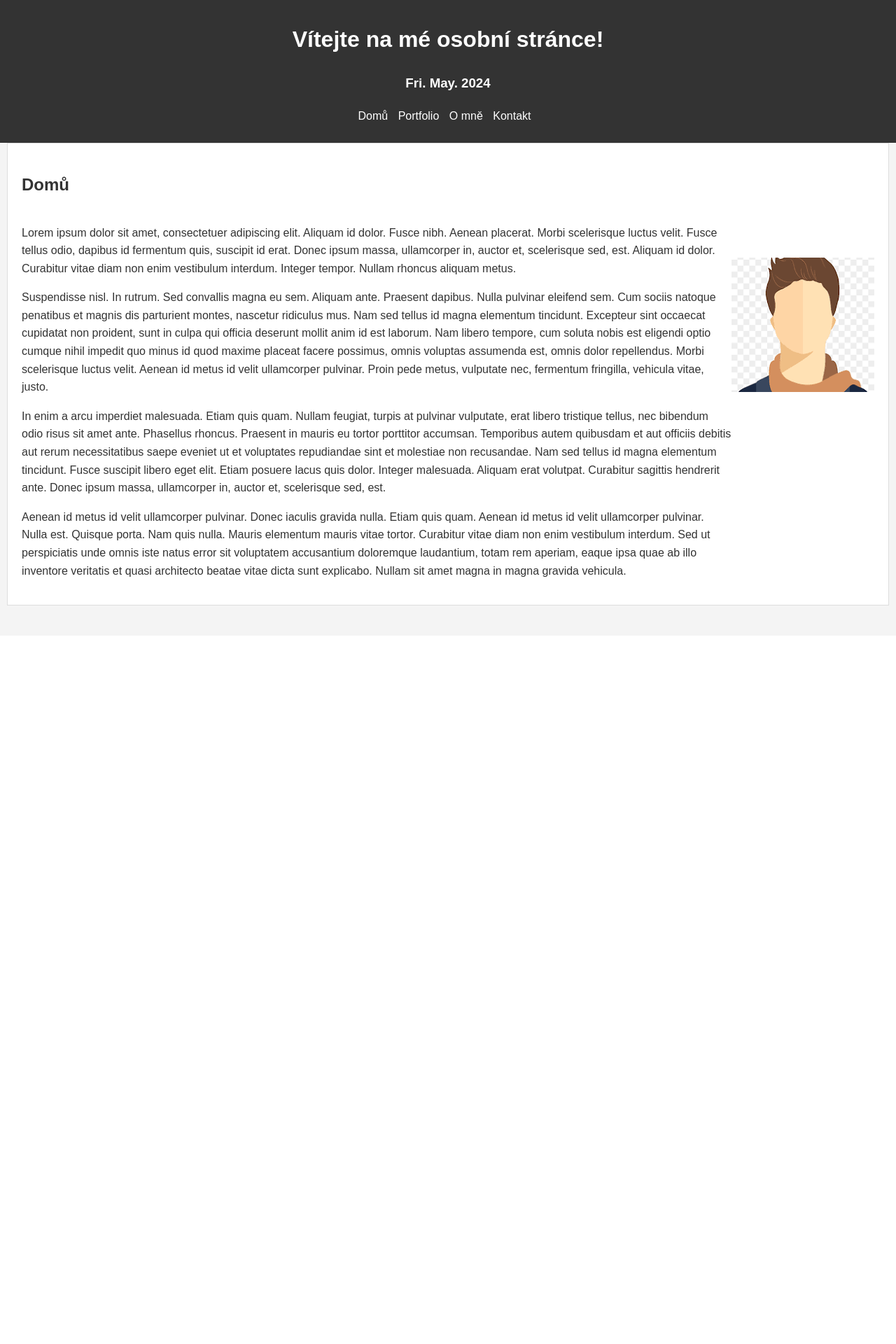
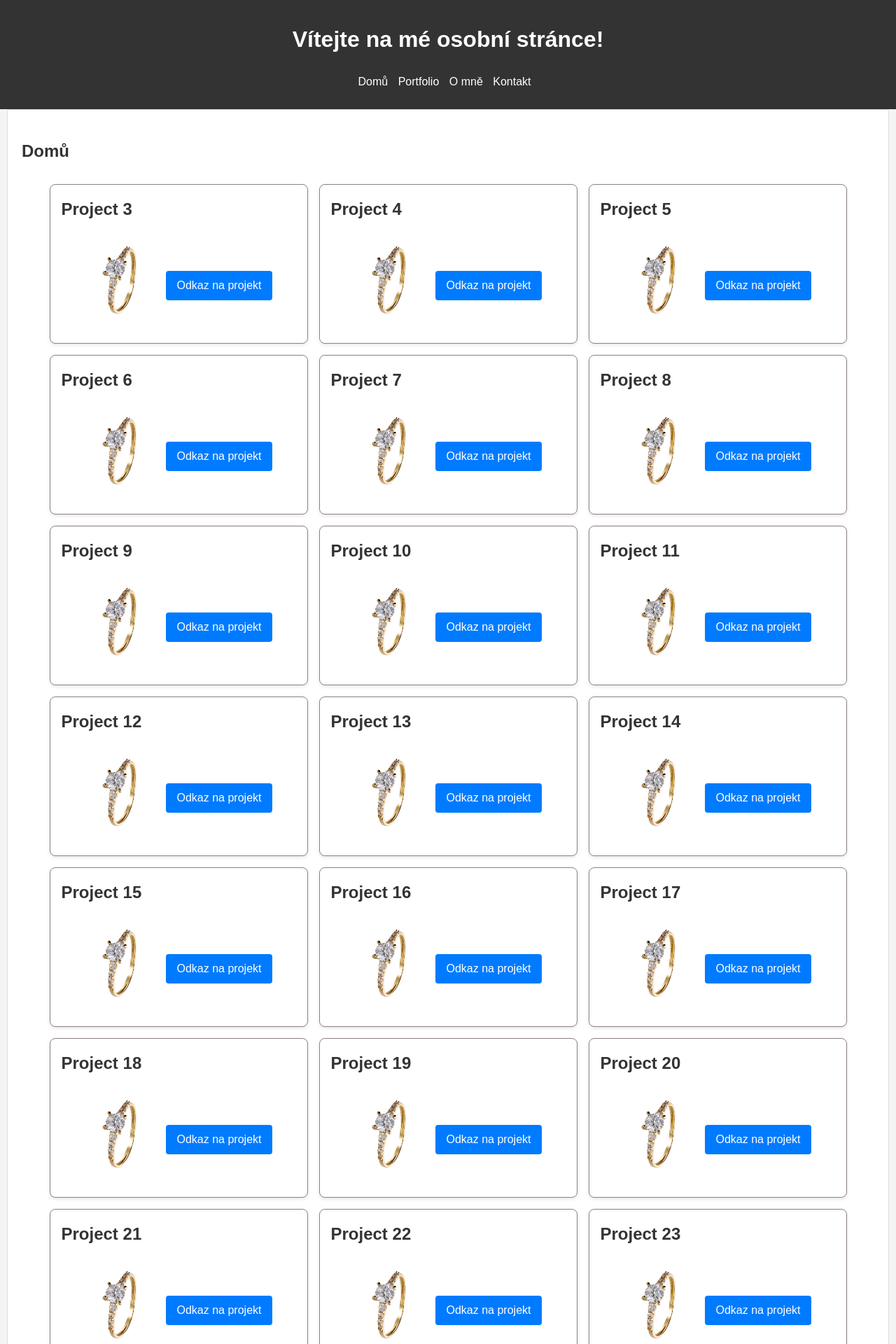
Before and after one commit to Fisa06/web-django, a Django app: page / in a window 1280 px wide. Shown: the top 1920 px of the page at 70% size. Before the commit the page ends 865 px from the top, so only its background shows below. Run offline with Django 5.2, Linux system fonts and the light colour scheme; data comes from the database, SQL or seed files in the repository; data that the repository does not hold is empty.

```diff
--- a/osobni_stranka/urls.py
+++ b/osobni_stranka/urls.py
@@ -15,12 +15,14 @@ Including another URLconf
     2. Add a URL to urlpatterns:  path('blog/', include('blog.urls'))
 """
 from django.contrib import admin
-from django.urls import path
+from django.urls import path, include
 
 from osobni_stranka.views import HomePageView, AboutPageView
 
 urlpatterns = [
     path('admin/', admin.site.urls),
     path('', HomePageView.as_view(), name='home'),
-    path('about/', AboutPageView.as_view(), name='about'),
+    path('o-me/', AboutPageView.as_view(), name='about'),
+    path('projekty/', include('portfolio.urls')),
+    path('markdownx/', include('markdownx.urls')),
 ]
--- a/osobni_stranka/views.py
+++ b/osobni_stranka/views.py
@@ -1,6 +1,10 @@
 from datetime import datetime
 
+from django.db.models import Q
 from django.views.generic import TemplateView
+
+from portfolio.models import Project
+
 
 class BasePageView(TemplateView):
     def get_context_data(self, **kwargs):
@@ -11,6 +15,12 @@ class BasePageView(TemplateView):
 class HomePageView(BasePageView):
     template_name = 'home.html'
 
+    def get_context_data(self, **kwargs):
+        context = super().get_context_data(**kwargs)
+        context['projects'] = Project.objects.get_projects_by_year()
+
+        return context
+
 
 class AboutPageView(BasePageView):
     template_name = 'about.html'
--- /dev/null
+++ b/portfolio/managers.py
@@ -0,0 +1,10 @@
+import datetime
+
+from django.db import models
+from django.utils.timezone import now
+
+
+class ProjectManager(models.Manager):
+    def get_projects_by_year(self, year=None):
+        year = year or now().year
+        return self.get_queryset().prefetch_related('tags').filter(created_at__year=year)
--- a/portfolio/models.py
+++ b/portfolio/models.py
@@ -1,4 +1,10 @@
+from colorfield.fields import ColorField
 from django.db import models
+from markdownx.models import MarkdownxField
+from markdownx.utils import markdownify
+
+from portfolio.managers import ProjectManager
+
 
 # Create your models here.
 
@@ -10,14 +16,65 @@ class TypeProject(models.Model):
                             unique=True)
     description = models.TextField(max_length=1000,null=True, blank=True)
 
+    def __str__(self):
+        return f"{self.name}"
+
+    class Meta:
+        verbose_name = 'Typ Projektu'
+        verbose_name_plural = 'Typy Projektu'
+
+class TypeUrl(models.Model):
+    id = models.AutoField(primary_key=True)
+    name = models.CharField(max_length=100,
+                             verbose_name='Name',
+                             unique=True)
+    icon = models.ImageField(upload_to='static/images/icons/', verbose_name='Icon')
+
+    def __str__(self):
+        return f"{self.name}"
+
+    def __repr__(self):
+        return f"{self.name}"
+
+    class Meta:
+        verbose_name = 'Typ URL'
+        verbose_name_plural = 'Typy URL'
+
+
+class TypeTag(models.Model):
+    COLOR_PALETTE = [
+        ("#FFFFFF", "bílá",),
+        ("#000000", "černá",),
+        ("#FF0000", "červená",),
+        ("#00FF00", "zelená",),
+        ("#0000FF", "modrá",),
+        ("#FFFF00", "žlutá",)
+    ]
+    DEFAULT_COLOR = "#FFFFFF"
+
+    id = models.AutoField(primary_key=True)
+    name = models.CharField(max_length=100,
+                            verbose_name='Name',
+                            unique=True)
+    color = ColorField(default=DEFAULT_COLOR,
+                       samples=COLOR_PALETTE)
+
+    class Meta:
+        verbose_name = 'Tag'
+        verbose_name_plural = 'Tagy'
+
+    def __str__(self):
+        return f"{self.name} - {self.color}"
 
 class Project(models.Model):
+
+    objects = ProjectManager()
+
     id = models.AutoField(primary_key=True)
     name = models.CharField(max_length=100,
                             verbose_name='Project Name')
-    description = models.TextField(max_length=1000,
-                                   verbose_name='Project Description',
-                                   blank=True, null=True)
+    description = MarkdownxField(max_length=5000, blank=True, null=True,
+                                 verbose_name='Project Description')
     logo = models.ImageField(upload_to='static/images/',
                              verbose_name='Project Logo')
 
@@ -25,11 +82,22 @@ class Project(models.Model):
                           verbose_name='Project URL',
                           blank=True, null=True)
 
+    type_url = models.ForeignKey('TypeUrl', on_delete=models.RESTRICT,
+                                 related_name='projects', blank=True, null=True)
+
     created_at = models.DateTimeField(auto_now_add=True)
     modified_at = models.DateTimeField(auto_now=True)
 
     type = models.ForeignKey('TypeProject', on_delete=models.RESTRICT,
                              related_name='projects', default=1)
+
+    tags = models.ManyToManyField('TypeTag', related_name='projects', blank=True
+                                  , verbose_name='Tagy')
+
+    @property
+    def get_pretty_description(self):
+        from markdownx.utils import markdownify
+        return markdownify(self.description)
 
 
     class Meta:
--- /dev/null
+++ b/portfolio/urls.py
@@ -0,0 +1,7 @@
+from django.urls import path
+
+from portfolio.views import DetailProjectView
+
+urlpatterns = [
+    path('detail/<int:projekt_id>', DetailProjectView.as_view(), name='detail_project'),
+]
--- a/static/css/base.css
+++ b/static/css/base.css
@@ -44,10 +44,6 @@ footer {
     color: #fff;
 }
 
-.d-flex {
-    display: flex;
-}
-
 .home-text {
   width: 85%;
 }
@@ -56,3 +52,53 @@ footer {
   position: relative;
   top: 4rem;
 }
+.project {
+    border: 1px solid #8e8181;
+    border-radius: 8px;
+    padding: 16px;
+    margin: 16px;
+    box-shadow: 0 2px 5px rgba(0, 0, 0, 0.1);
+    background-color: #fff;
+    min-width: 335px;
+}
+
+.d-flex {
+    display: flex;
+    align-items: center;
+    flex-wrap: wrap;
+    justify-content: center;
+
+}
+
+.d-flex div {
+    margin: 8px;
+}
+
+.project img {
+    max-width: 100px;
+    border-radius: 50%;
+}
+
+.project h3 {
+    margin-top: 0;
+    font-size: 1.5em;
+}
+
+.project p {
+    margin: 0;
+    font-size: 1em;
+}
+
+.project a {
+    display: inline-block;
+    margin-top: 8px;
+    padding: 8px 16px;
+    background-color: #007bff;
+    color: #fff;
+    text-decoration: none;
+    border-radius: 4px;
+}
+
+.project a:hover {
+    background-color: #0056b3;
+}
--- a/templates/base/menu.html
+++ b/templates/base/menu.html
@@ -1,6 +1,5 @@
 <header>
   <h1>Vítejte na mé osobní stránce!</h1>
-    <h3>{{ actual_date|date:"D. M. Y" }}</h3>
   <nav>
     <ul>
       <li><a href="#home">Domů</a></li>
--- a/templates/home.html
+++ b/templates/home.html
@@ -1,93 +1,14 @@
 {% extends "base/base.html" %}
 {% block content %}
-    <section id="home">
-  <h2>Domů</h2>
-  <div class="d-flex">
-    <div class="home-text">
-      <p>Lorem ipsum dolor sit amet, consectetuer adipiscing elit. Aliquam id dolor. Fusce nibh. Aenean placerat. Morbi
-        scelerisque luctus velit. Fusce tellus odio, dapibus id fermentum quis, suscipit id erat. Donec ipsum massa,
-        ullamcorper in, auctor et, scelerisque sed, est. Aliquam id dolor. Curabitur vitae diam non enim vestibulum
-        interdum. Integer tempor. Nullam rhoncus aliquam metus.</p>
-      <p>Suspendisse nisl. In rutrum. Sed convallis magna eu sem. Aliquam ante. Praesent dapibus. Nulla pulvinar
-        eleifend
-        sem. Cum sociis natoque penatibus et magnis dis parturient montes, nascetur ridiculus mus. Nam sed tellus id
-        magna
-        elementum tincidunt. Excepteur sint occaecat cupidatat non proident, sunt in culpa qui officia deserunt mollit
-        anim id est laborum. Nam libero tempore, cum soluta nobis est eligendi optio cumque nihil impedit quo minus id
-        quod maxime placeat facere possimus, omnis voluptas assumenda est, omnis dolor repellendus. Morbi scelerisque
-        luctus velit. Aenean id metus id velit ullamcorper pulvinar. Proin pede metus, vulputate nec, fermentum
-        fringilla,
-        vehicula vitae, justo.</p>
-      <p>In enim a arcu imperdiet malesuada. Etiam quis quam. Nullam feugiat, turpis at pulvinar vulputate, erat libero
-        tristique tellus, nec bibendum odio risus sit amet ante. Phasellus rhoncus. Praesent in mauris eu tortor
-        porttitor
-        accumsan. Temporibus autem quibusdam et aut officiis debitis aut rerum necessitatibus saepe eveniet ut et
-        voluptates repudiandae sint et molestiae non recusandae. Nam sed tellus id magna elementum tincidunt. Fusce
-        suscipit libero eget elit. Etiam posuere lacus quis dolor. Integer malesuada. Aliquam erat volutpat. Curabitur
-        sagittis hendrerit ante. Donec ipsum massa, ullamcorper in, auctor et, scelerisque sed, est.</p>
-      <p>Aenean id metus id velit ullamcorper pulvinar. Donec iaculis gravida nulla. Etiam quis quam. Aenean id metus id
-        velit ullamcorper pulvinar. Nulla est. Quisque porta. Nam quis nulla. Mauris elementum mauris vitae tortor.
-        Curabitur vitae diam non enim vestibulum interdum. Sed ut perspiciatis unde omnis iste natus error sit
-        voluptatem
-        accusantium doloremque laudantium, totam rem aperiam, eaque ipsa quae ab illo inventore veritatis et quasi
-        architecto beatae vitae dicta sunt explicabo. Nullam sit amet magna in magna gravida vehicula.</p>
-    </div>
-    <div class="home-img">
-      <img src="img/avatar.png" alt="Placeholder image">
-    </div>
-  </div>
-</section>
+    <section>
+        <h2>Domů</h2>
+        <div class="d-flex">
+            {% for projekt in projects %}
+                {% include "projekt_card.html" %}
+            {% endfor %}
+        </div>
+    </section>
 {% endblock %}
-
-
-
-
-
-
-<section id="portfolio">
-  <h2>Portfolio</h2>
-  <p>Lorem ipsum dolor sit amet, consectetuer adipiscing elit. Aliquam id dolor. Fusce nibh. Aenean placerat. Morbi
-    scelerisque luctus velit. Fusce tellus odio, dapibus id fermentum quis, suscipit id erat. Donec ipsum massa,
-    ullamcorper in, auctor et, scelerisque sed, est. Aliquam id dolor. Curabitur vitae diam non enim vestibulum
-    interdum. Integer tempor. Nullam rhoncus aliquam metus.</p>
-
-  <p>Suspendisse nisl. In rutrum. Sed convallis magna eu sem. Aliquam ante. Praesent dapibus. Nulla pulvinar eleifend
-    sem. Cum sociis natoque penatibus et magnis dis parturient montes, nascetur ridiculus mus. Nam sed tellus id magna
-    elementum tincidunt. Excepteur sint occaecat cupidatat non proident, sunt in culpa qui officia deserunt mollit anim
-    id est laborum. Nam libero tempore, cum soluta nobis est eligendi optio cumque nihil impedit quo minus id quod
-    maxime placeat facere possimus, omnis voluptas assumenda est, omnis dolor repellendus. Morbi scelerisque luctus
-    velit. Aenean id metus id velit ullamcorper pulvinar. Proin pede metus, vulputate nec, fermentum fringilla, vehicula
-    vitae, justo.</p>
-
-  <p>In enim a arcu imperdiet malesuada. Etiam quis quam. Nullam feugiat, turpis at pulvinar vulputate, erat libero
-    tristique tellus, nec bibendum odio risus sit amet ante. Phasellus rhoncus. Praesent in mauris eu tortor porttitor
-    accumsan. Temporibus autem quibusdam et aut officiis debitis aut rerum necessitatibus saepe eveniet ut et voluptates
-    repudiandae sint et molestiae non recusandae. Nam sed tellus id magna elementum tincidunt. Fusce suscipit libero
-    eget elit. Etiam posuere lacus quis dolor. Integer malesuada. Aliquam erat volutpat. Curabitur sagittis hendrerit
-    ante. Donec ipsum massa, ullamcorper in, auctor et, scelerisque sed, est.</p>
-
-  <p>Aenean id metus id velit ullamcorper pulvinar. Donec iaculis gravida nulla. Etiam quis quam. Aenean id metus id
-    velit ullamcorper pulvinar. Nulla est. Quisque porta. Nam quis nulla. Mauris elementum mauris vitae tortor.
-    Curabitur vitae diam non enim vestibulum interdum. Sed ut perspiciatis unde omnis iste natus error sit voluptatem
-    accusantium doloremque laudantium, totam rem aperiam, eaque ipsa quae ab illo inventore veritatis et quasi
-    architecto beatae vitae dicta sunt explicabo. Nullam sit amet magna in magna gravida vehicula.</p>
-  <pre>
-      <code>
-        def hello_world():
-          print("Hello, world!")
-      </code>
-    </pre>
-  </p>
-</section>
-
-<section id="contact">
-  <h2>Kontakt</h2>
-  <p>Zde uvedu, jak se se mnou může kdokoliv spojit.</p>
-</section>
-<footer>
-  <p>© 2024 Vaše Jméno</p>
-</footer>
-
 </body>
 
 </html>
--- /dev/null
+++ b/templates/projekt_card.html
@@ -0,0 +1,13 @@
+<div class="project">
+    <h3>{{ projekt.name }}</h3>
+    <div class="d-flex">
+        <div>
+            <img src="{{ projekt.logo }}" alt="{{ projekt.name }}" loading="lazy">
+        </div>
+        <div>
+            {% if projekt.url %}
+                <a href="{{ projekt.url }}" target="_blank">Odkaz na projekt</a>
+            {% endif %}
+        </div>
+    </div>
+</div>
```
Also changed, not shown: osobni_stranka/settings.py (+7 -3 lines), portfolio/admin.py (+10 -4 lines), portfolio/views.py (+17 -0 lines), templates/project_detail.html (added, +10 -0 lines), portfolio/migrations/0008_typeurl_project_type_url.py (added), portfolio/migrations/0009_typetag.py (added), portfolio/migrations/0010_alter_typeproject_options_alter_typetag_options_and_more.py (added), portfolio/migrations/0011_alter_project_description.py (added), portfolio/migrations/0012_auto_20240524_1047.py (added).
